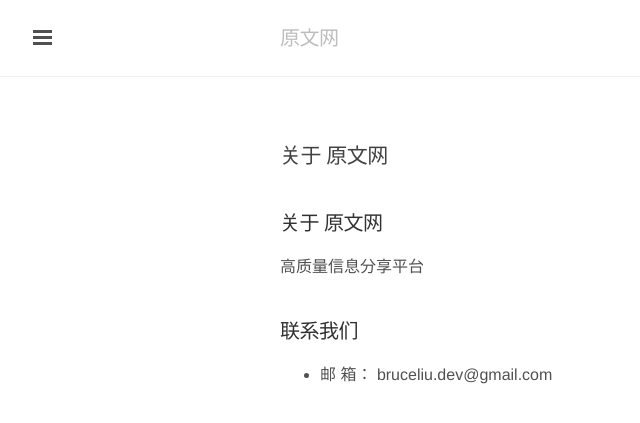
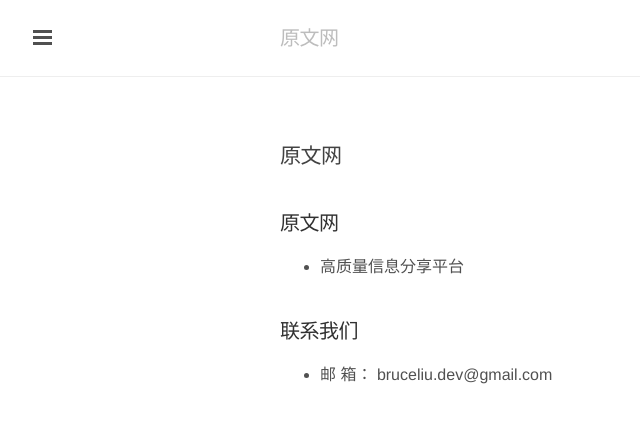
Before and after one commit to BruceLiu77/BruceLiu77.github.io, a Jekyll site: the page built from about.md, in a window 1280 px wide. Shown: the top 423 px of the page, without its empty margins (0-640 px from the left). Built offline with Jekyll 4.4.1, drawn with Linux system fonts in a browser that asks for light colours; nearby versions of some CDN libraries; comment, search, counter and statistics services are not loaded; our own code applies the rules of GitHub Pages for plain Markdown files.

Commit message:
Update about.md

```diff
--- a/about.md
+++ b/about.md
@@ -4,9 +4,9 @@ permalink: /about/
 ---
 
 
-### 关于 原文网
+### 原文网
 
-高质量信息分享平台
+* 高质量信息分享平台
 
 
 ### 联系我们
```
